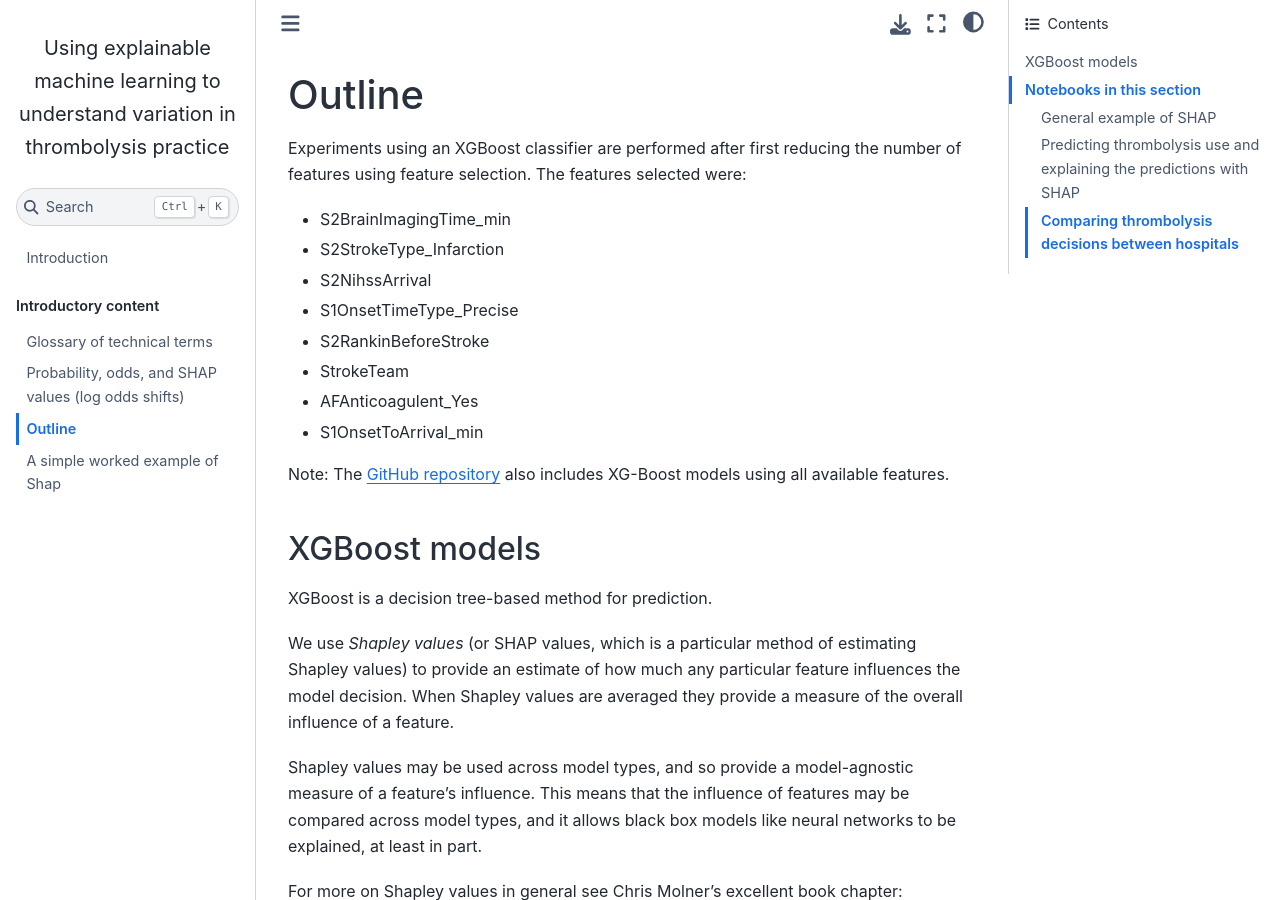
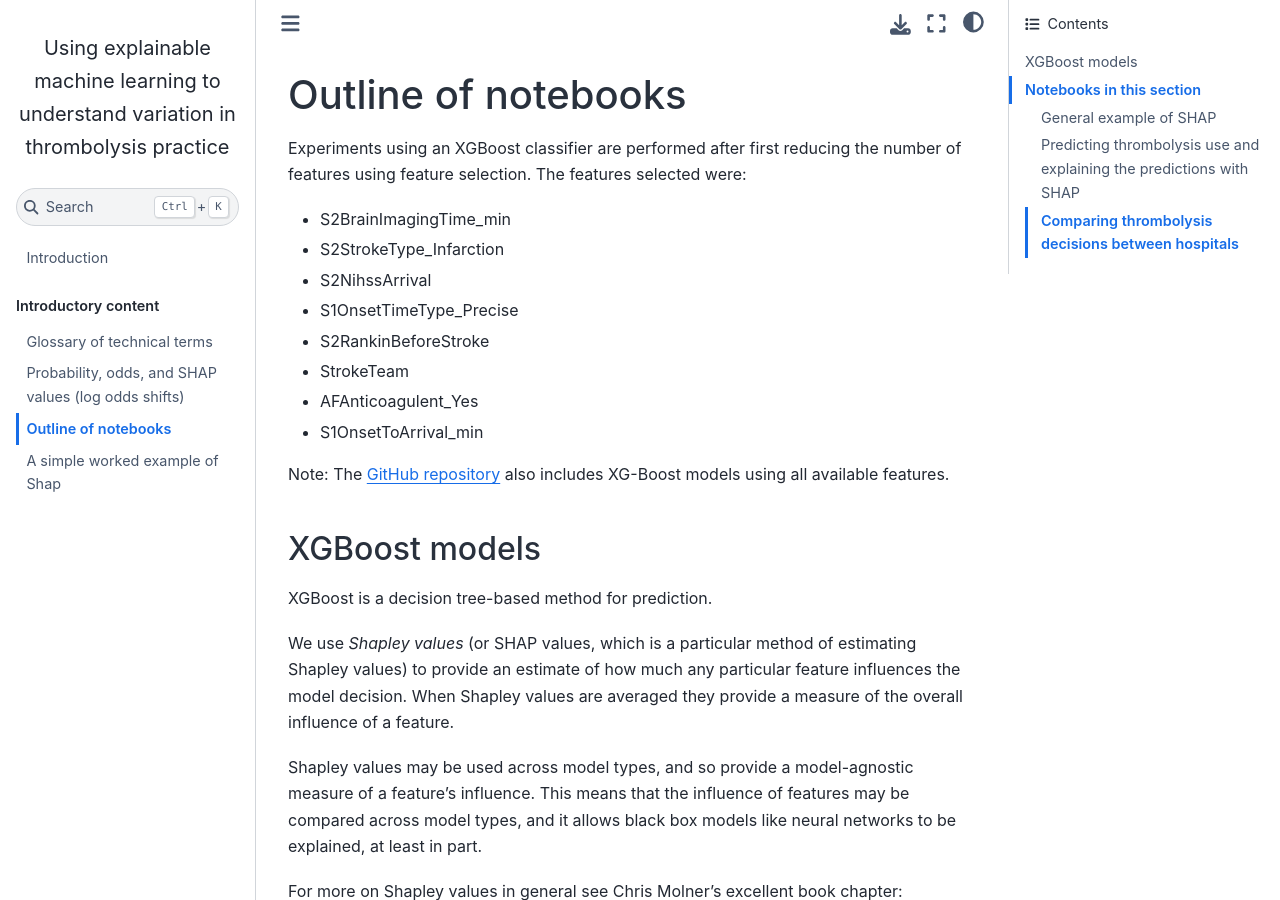
Before and after one commit to samuel-book/samuel_shap_paper_1, a Jupyter Book: the page built from xgb_with_feature_selection/outline.md, in a window 1280 px wide and 900 px high. Built offline with Jupyter Book 1.0.4 settings and Sphinx 7.4.7 and the Sphinx Book theme 1.1.4, drawn with Linux system fonts in a browser that asks for light colours; pages that are not in the unit, such as notebooks, are missing from menus.

Commit message:
Change title in outline

```diff
--- a/xgb_with_feature_selection/outline.md
+++ b/xgb_with_feature_selection/outline.md
@@ -1,4 +1,4 @@
-# Outline
+# Outline of notebooks
 
 Experiments using an XGBoost classifier are performed after first reducing the number of features using feature selection. The features selected were:
 
```
Also changed, not shown: 4 other files.
